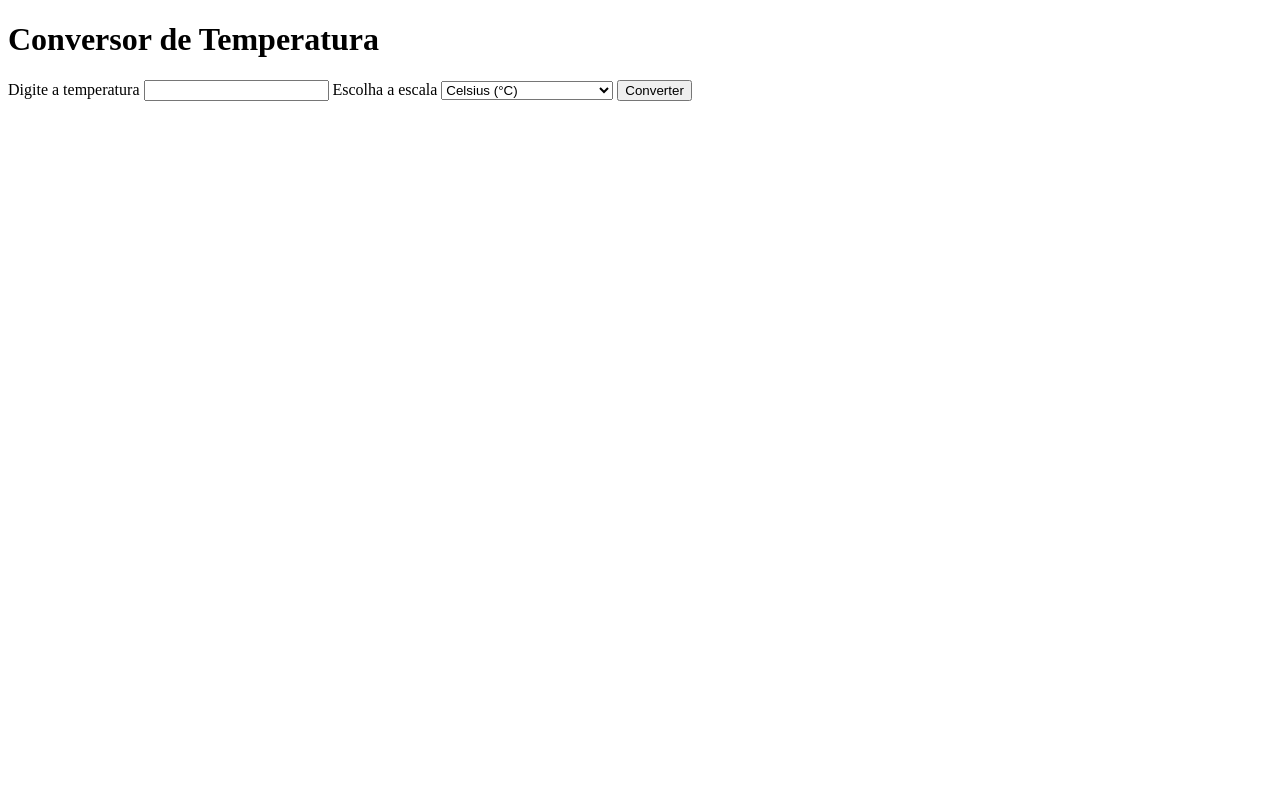
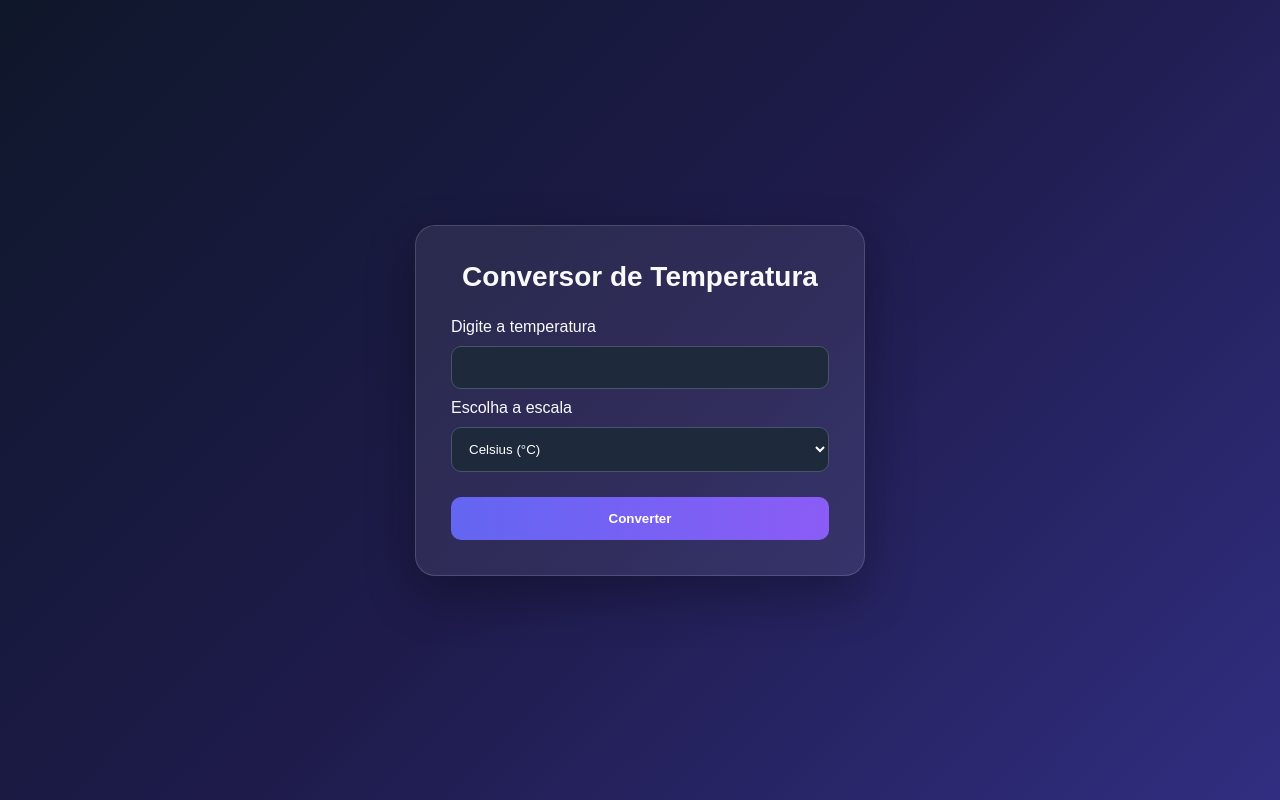
Before and after one commit to wendersoon10/CI-CD, a Spring Boot app: page / in a window 1280 px wide. Run offline with Spring Boot 4, Linux system fonts and the light colour scheme.

Commit message:
feat: Personalizar visual do conversor de temperatura

```diff
--- /dev/null
+++ b/src/main/resources/static/css/style.css
@@ -0,0 +1,60 @@
+* {
+    margin: 0;
+    padding: 0;
+    box-sizing: border-box;
+}
+
+body {
+    min-height: 100vh;
+    font-family: Arial, sans-serif;
+    background: linear-gradient(135deg, #0f172a, #1e1b4b, #312e81);
+    color: #f8fafc;
+    display: flex;
+    justify-content: center;
+    align-items: center;
+    padding: 24px;
+}
+
+main {
+    width: 100%;
+    max-width: 450px;
+    padding: 35px;
+    border-radius: 20px;
+    background: rgba(255, 255, 255, 0.08);
+    border: 1px solid rgba(255, 255, 255, 0.15);
+    box-shadow: 0 20px 50px rgba(0, 0, 0, 0.3);
+}
+
+h1 {
+    text-align: center;
+    margin-bottom: 25px;
+    font-size: 28px;
+}
+
+input, select {
+    width: 100%;
+    padding: 13px;
+    margin: 10px 0;
+    border-radius: 10px;
+    border: 1px solid #475569;
+    background: #1e293b;
+    color: white;
+}
+
+button {
+    width: 100%;
+    padding: 14px;
+    margin-top: 15px;
+    border: none;
+    border-radius: 10px;
+    background: linear-gradient(90deg, #6366f1, #8b5cf6);
+    color: white;
+    font-weight: bold;
+    cursor: pointer;
+    transition: 0.3s;
+}
+
+button:hover {
+    transform: translateY(-2px);
+    filter: brightness(1.15);
+}
--- a/src/main/resources/templates/index.html
+++ b/src/main/resources/templates/index.html
@@ -1,26 +1,28 @@
-
 <!DOCTYPE html>
-<html lang="pt-BR">
+<html lang="pt-BR" xmlns:th="http://www.thymeleaf.org">
 <head>
     <meta charset="UTF-8">
     <meta name="viewport" content="width=device-width, initial-scale=1.0">
     <title>Conversor de Temperatura</title>
+
+    <link rel="stylesheet" th:href="@{/css/style.css}">
 </head>
+
 <body>
+<main>
     <h1>Conversor de Temperatura</h1>
 
     <form action="/converter" method="post">
-
         <label for="temp-input">Digite a temperatura</label>
-    <input type="number" id="temp-input" name="temperatura" step="any" required>
+        <input type="number" id="temp-input"
+               name="temperatura" step="any" required>
 
         <label for="escala-select">Escolha a escala</label>
         <select id="escala-select" name="escala" required>
             <option value="celsius">Celsius (°C)</option>
             <option value="fahrenheit">Fahrenheit (°F)</option>
             <option value="kelvin/celsius">Celsius → Kelvin (K)</option>
-        <option value="kelvin/fahrenheit">Celsius → Fahrenheit (K)</option>
-
+            <option value="kelvin/fahrenheit">Celsius → Fahrenheit</option>
         </select>
 
         <button type="submit">Converter</button>
@@ -29,5 +31,6 @@
     <p th:if="${resultado != null}">
         Resultado: <span th:text="${resultado}"></span>
     </p>
+</main>
 </body>
 </html>
```
Lines whose indentation alone changed are shown as unchanged.
